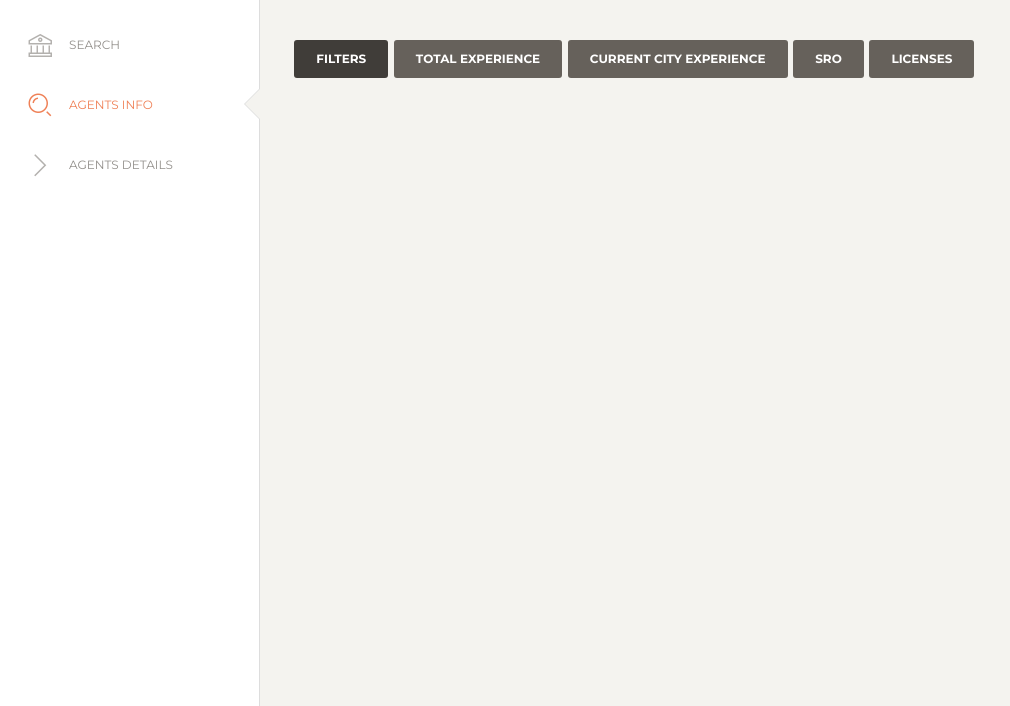
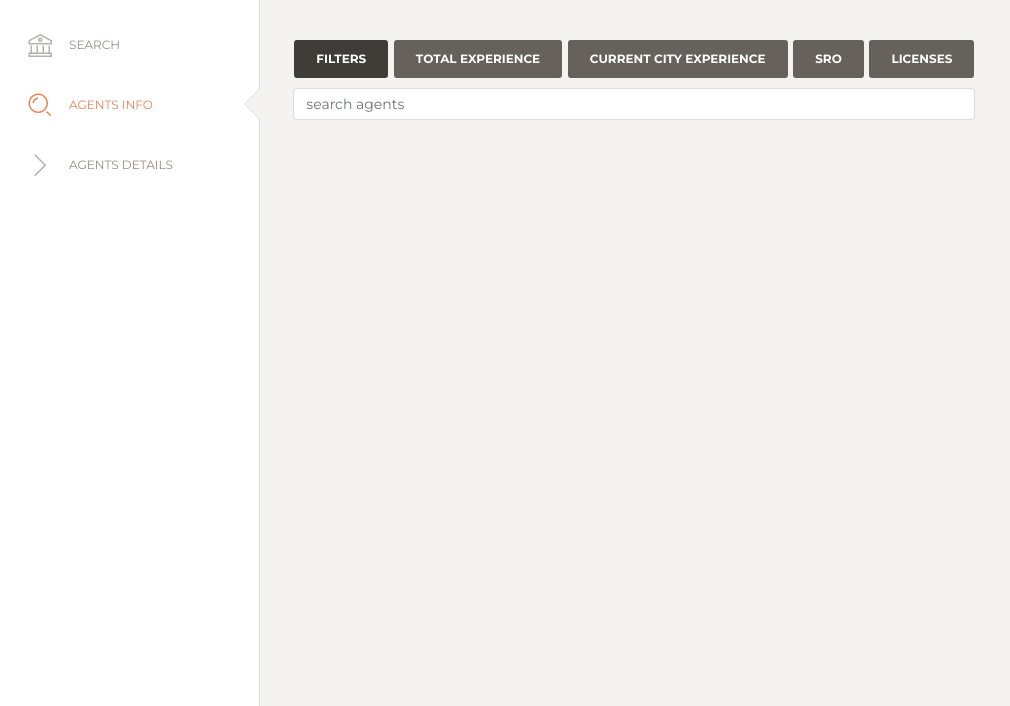
Before and after one commit to satyavinay456/pick_agent, a Flask app: template templates/agents.html in a window 1280 px wide. Shown: the part 63-769 px from the top of the page, without its empty margins (0-1010 px from the left). Run offline with Flask 2, Linux system fonts and the light colour scheme; the template is opened without the code that fills it, so the values that code supplies are empty; some libraries are stand-ins or nearby versions.

Commit message:
Update agents.html

```diff
--- a/templates/agents.html
+++ b/templates/agents.html
@@ -98,6 +98,7 @@
               <button class="btn" id="current_city_filter"> Current City Experience</button>
               <button class="btn" id="sro_filter"> SRO </button>
               <button class="btn" id="License_filter"> Licenses</button>
+              <input  id="entered_city" type="text" value="" class="form-control" placeholder="search agents">
             </div>
 
           <img style="height:60px;display:None;"src="static/loader1.gif" id="loader" alt="">
```
